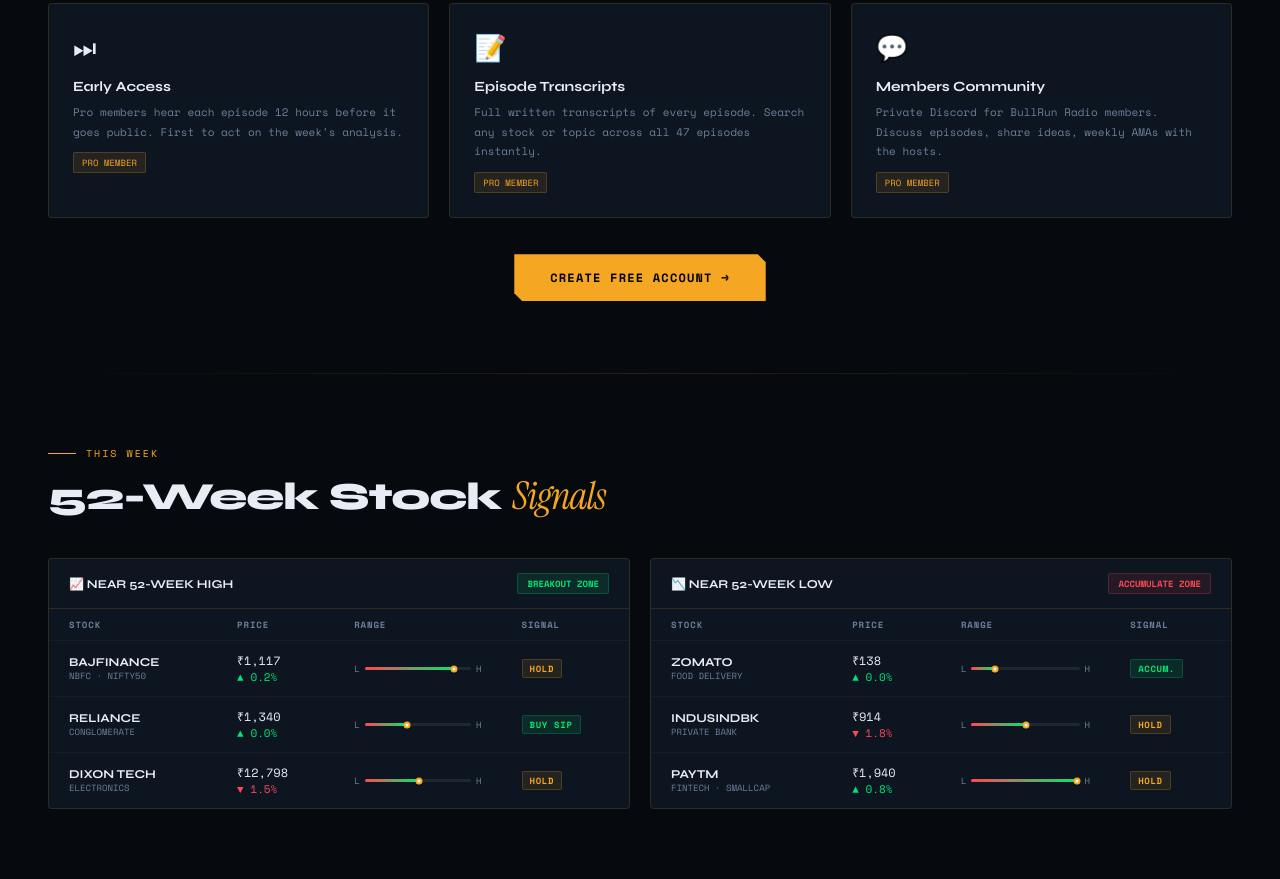
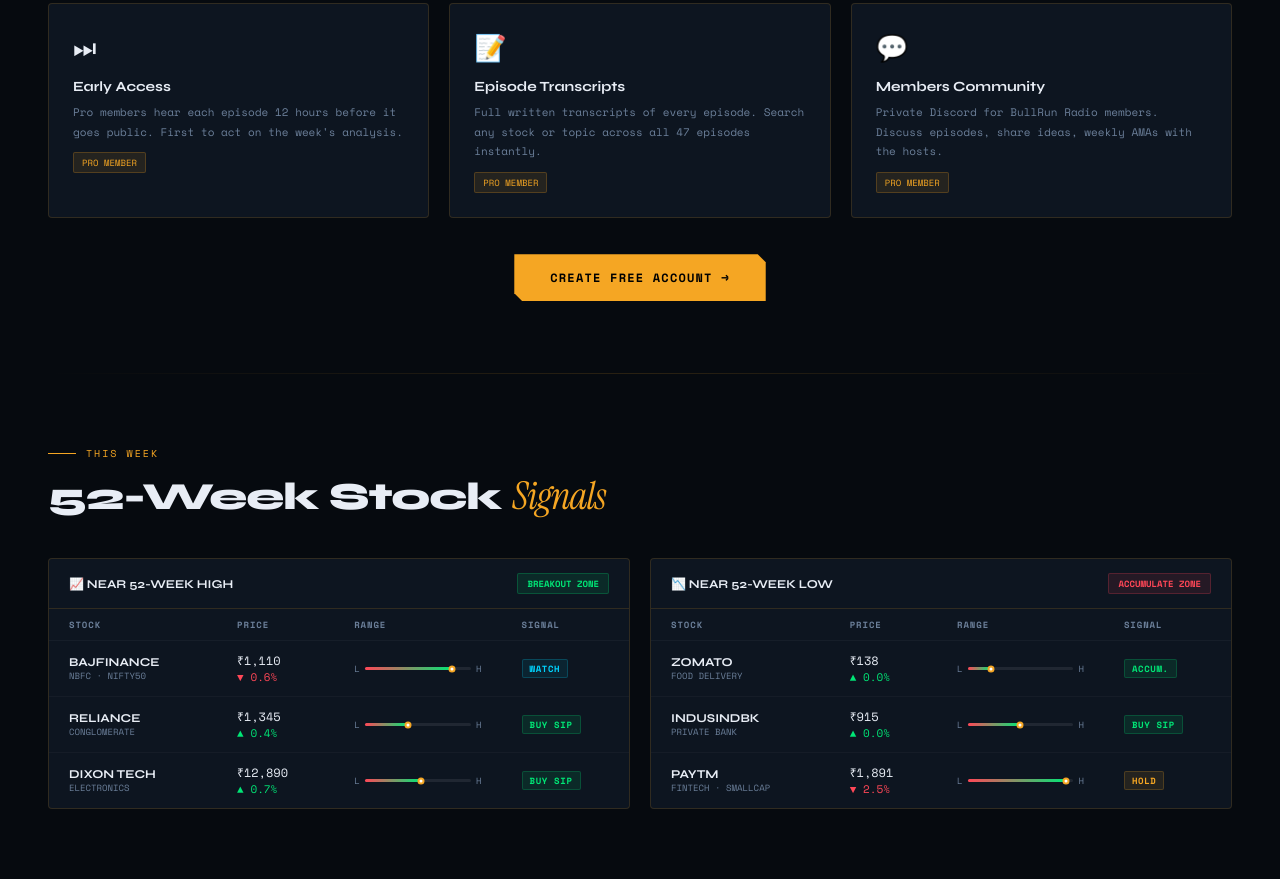
Before and after one commit to Sujay83-tech/bullrun-radio, a plain HTML site: page index.html in a window 1280 px wide. Shown: the part 1874-2753 px from the top of the page. Drawn offline with nearby package versions, Linux system fonts and the light colour scheme.

Commit message:
🤖 Auto-update: market data 2026-11-16 11:54 IST

```diff
--- a/index.html
+++ b/index.html
@@ -208,7 +208,7 @@
 <!-- TICKER -->
 <div class="ticker-wrap">
   <div class="ticker-inner" id="ticker">
-    <!-- TICKER_START --><span class="dn">NIFTY 50 &mdash; 25,144 -0.61%</span><span class="dn">SENSEX &mdash; 81,592 -0.39%</span><span class="dn">NIFTY BANK &mdash; 61,034 -0.79%</span><span class="up">RELIANCE &mdash; &#x20B9;1,340 +0.00%</span><span class="up">BAJFINANCE &mdash; &#x20B9;1,117 +0.18%</span><span class="dn">BTC/INR &mdash; &#x20B9;6,336,223 -2.92%</span><span class="dn">ETH/INR &mdash; &#x20B9;179,846 -2.10%</span><span class="dn">SOL/INR &mdash; &#x20B9;7,139 -5.67%</span><span class="dn">NIFTY 50 &mdash; 25,144 -0.61%</span><span class="dn">SENSEX &mdash; 81,592 -0.39%</span><span class="dn">NIFTY BANK &mdash; 61,034 -0.79%</span><span class="up">RELIANCE &mdash; &#x20B9;1,340 +0.00%</span><span class="up">BAJFINANCE &mdash; &#x20B9;1,117 +0.18%</span><span class="dn">BTC/INR &mdash; &#x20B9;6,336,223 -2.92%</span><span class="dn">ETH/INR &mdash; &#x20B9;179,846 -2.10%</span><span class="dn">SOL/INR &mdash; &#x20B9;7,139 -5.67%</span><!-- TICKER_END -->
+    <!-- TICKER_START --><span class="up">NIFTY 50 &mdash; 25,291 +0.58%</span><span class="up">SENSEX &mdash; 82,105 +0.63%</span><span class="up">NIFTY BANK &mdash; 61,576 +0.89%</span><span class="up">RELIANCE &mdash; &#x20B9;1,345 +0.38%</span><span class="dn">BAJFINANCE &mdash; &#x20B9;1,110 -0.63%</span><span class="dn">BTC/INR &mdash; &#x20B9;6,059,612 -1.76%</span><span class="dn">ETH/INR &mdash; &#x20B9;169,957 -1.50%</span><span class="dn">SOL/INR &mdash; &#x20B9;6,718 -1.76%</span><span class="up">NIFTY 50 &mdash; 25,291 +0.58%</span><span class="up">SENSEX &mdash; 82,105 +0.63%</span><span class="up">NIFTY BANK &mdash; 61,576 +0.89%</span><span class="up">RELIANCE &mdash; &#x20B9;1,345 +0.38%</span><span class="dn">BAJFINANCE &mdash; &#x20B9;1,110 -0.63%</span><span class="dn">BTC/INR &mdash; &#x20B9;6,059,612 -1.76%</span><span class="dn">ETH/INR &mdash; &#x20B9;169,957 -1.50%</span><span class="dn">SOL/INR &mdash; &#x20B9;6,718 -1.76%</span><!-- TICKER_END -->
   </div>
 </div>
 
@@ -395,14 +395,14 @@
       <div class="panel-hdr"><div class="panel-hdr-title">&#x1F4C8; NEAR 52-WEEK HIGH</div><span class="panel-badge bg-green">BREAKOUT ZONE</span></div>
       <table class="stk-table"><thead><tr><th>Stock</th><th>Price</th><th>Range</th><th>Signal</th></tr></thead>
       <tbody><!-- 52W_HIGH_ROWS_START -->
-        <tr><td><div class="sn">BAJFINANCE</div><div class="ss">NBFC · NIFTY50</div></td><td><div>&#x20B9;1,117</div><div class="cu">&#x25B2; 0.2%</div></td><td><div class="range-wrap"><span class="rl">L</span><div class="range-track"><div class="range-fill" style="width:84%"></div><div class="range-dot" style="left:84%"></div></div><span class="rl">H</span></div></td><td><span class="signal s-hold">HOLD</span></td></tr><tr><td><div class="sn">RELIANCE</div><div class="ss">CONGLOMERATE</div></td><td><div>&#x20B9;1,340</div><div class="cu">&#x25B2; 0.0%</div></td><td><div class="range-wrap"><span class="rl">L</span><div class="range-track"><div class="range-fill" style="width:40%"></div><div class="range-dot" style="left:40%"></div></div><span class="rl">H</span></div></td><td><span class="signal s-buy">BUY SIP</span></td></tr><tr><td><div class="sn">DIXON TECH</div><div class="ss">ELECTRONICS</div></td><td><div>&#x20B9;12,798</div><div class="cd">&#x25BC; 1.5%</div></td><td><div class="range-wrap"><span class="rl">L</span><div class="range-track"><div class="range-fill" style="width:51%"></div><div class="range-dot" style="left:51%"></div></div><span class="rl">H</span></div></td><td><span class="signal s-hold">HOLD</span></td></tr>
+        <tr><td><div class="sn">BAJFINANCE</div><div class="ss">NBFC · NIFTY50</div></td><td><div>&#x20B9;1,110</div><div class="cd">&#x25BC; 0.6%</div></td><td><div class="range-wrap"><span class="rl">L</span><div class="range-track"><div class="range-fill" style="width:82%"></div><div class="range-dot" style="left:82%"></div></div><span class="rl">H</span></div></td><td><span class="signal s-watch">WATCH</span></td></tr><tr><td><div class="sn">RELIANCE</div><div class="ss">CONGLOMERATE</div></td><td><div>&#x20B9;1,345</div><div class="cu">&#x25B2; 0.4%</div></td><td><div class="range-wrap"><span class="rl">L</span><div class="range-track"><div class="range-fill" style="width:41%"></div><div class="range-dot" style="left:41%"></div></div><span class="rl">H</span></div></td><td><span class="signal s-buy">BUY SIP</span></td></tr><tr><td><div class="sn">DIXON TECH</div><div class="ss">ELECTRONICS</div></td><td><div>&#x20B9;12,890</div><div class="cu">&#x25B2; 0.7%</div></td><td><div class="range-wrap"><span class="rl">L</span><div class="range-track"><div class="range-fill" style="width:53%"></div><div class="range-dot" style="left:53%"></div></div><span class="rl">H</span></div></td><td><span class="signal s-buy">BUY SIP</span></td></tr>
       <!-- 52W_HIGH_ROWS_END --></tbody></table>
     </div>
     <div class="market-panel">
       <div class="panel-hdr"><div class="panel-hdr-title">&#x1F4C9; NEAR 52-WEEK LOW</div><span class="panel-badge bg-red">ACCUMULATE ZONE</span></div>
       <table class="stk-table"><thead><tr><th>Stock</th><th>Price</th><th>Range</th><th>Signal</th></tr></thead>
       <tbody><!-- 52W_LOW_ROWS_START -->
-        <tr><td><div class="sn">ZOMATO</div><div class="ss">FOOD DELIVERY</div></td><td><div>&#x20B9;138</div><div class="cu">&#x25B2; 0.0%</div></td><td><div class="range-wrap"><span class="rl">L</span><div class="range-track"><div class="range-fill" style="width:22%"></div><div class="range-dot" style="left:22%"></div></div><span class="rl">H</span></div></td><td><span class="signal s-buy">ACCUM.</span></td></tr><tr><td><div class="sn">INDUSINDBK</div><div class="ss">PRIVATE BANK</div></td><td><div>&#x20B9;914</div><div class="cd">&#x25BC; 1.8%</div></td><td><div class="range-wrap"><span class="rl">L</span><div class="range-track"><div class="range-fill" style="width:50%"></div><div class="range-dot" style="left:50%"></div></div><span class="rl">H</span></div></td><td><span class="signal s-hold">HOLD</span></td></tr><tr><td><div class="sn">PAYTM</div><div class="ss">FINTECH · SMALLCAP</div></td><td><div>&#x20B9;1,940</div><div class="cu">&#x25B2; 0.8%</div></td><td><div class="range-wrap"><span class="rl">L</span><div class="range-track"><div class="range-fill" style="width:98%"></div><div class="range-dot" style="left:98%"></div></div><span class="rl">H</span></div></td><td><span class="signal s-hold">HOLD</span></td></tr>
+        <tr><td><div class="sn">ZOMATO</div><div class="ss">FOOD DELIVERY</div></td><td><div>&#x20B9;138</div><div class="cu">&#x25B2; 0.0%</div></td><td><div class="range-wrap"><span class="rl">L</span><div class="range-track"><div class="range-fill" style="width:22%"></div><div class="range-dot" style="left:22%"></div></div><span class="rl">H</span></div></td><td><span class="signal s-buy">ACCUM.</span></td></tr><tr><td><div class="sn">INDUSINDBK</div><div class="ss">PRIVATE BANK</div></td><td><div>&#x20B9;915</div><div class="cu">&#x25B2; 0.0%</div></td><td><div class="range-wrap"><span class="rl">L</span><div class="range-track"><div class="range-fill" style="width:50%"></div><div class="range-dot" style="left:50%"></div></div><span class="rl">H</span></div></td><td><span class="signal s-buy">BUY SIP</span></td></tr><tr><td><div class="sn">PAYTM</div><div class="ss">FINTECH · SMALLCAP</div></td><td><div>&#x20B9;1,891</div><div class="cd">&#x25BC; 2.5%</div></td><td><div class="range-wrap"><span class="rl">L</span><div class="range-track"><div class="range-fill" style="width:93%"></div><div class="range-dot" style="left:93%"></div></div><span class="rl">H</span></div></td><td><span class="signal s-hold">HOLD</span></td></tr>
       <!-- 52W_LOW_ROWS_END --></tbody></table>
     </div>
   </div>
```
